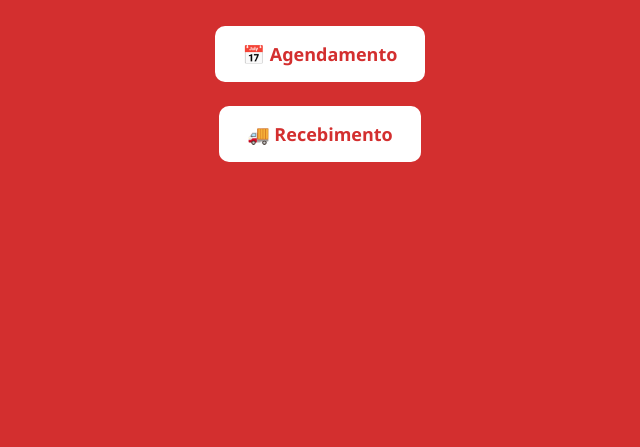
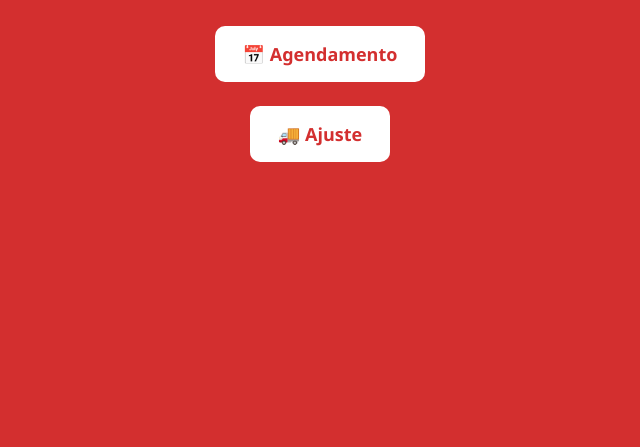
Before and after one commit to DBRITO10/RECEBIMENTO-SIMONETI, a plain HTML site: page index.html in a window 1280 px wide. Shown: the part 353-800 px from the top of the page, without its empty margins (320-960 px from the left). Drawn offline with Linux system fonts and the light colour scheme.

Commit message:
Update index.html

```diff
--- a/index.html
+++ b/index.html
@@ -40,7 +40,7 @@
 <body>
   <h1>📦 Móveis Simonetti</h1>
   <a href="agendamento.html">📅 Agendamento</a>
-  <a href="recebimento.html">🚚 Recebimento</a>
+  <a href="recebimento.html">🚚 Ajuste</a>
 
   <script>
     if ("serviceWorker" in navigator) {
```
